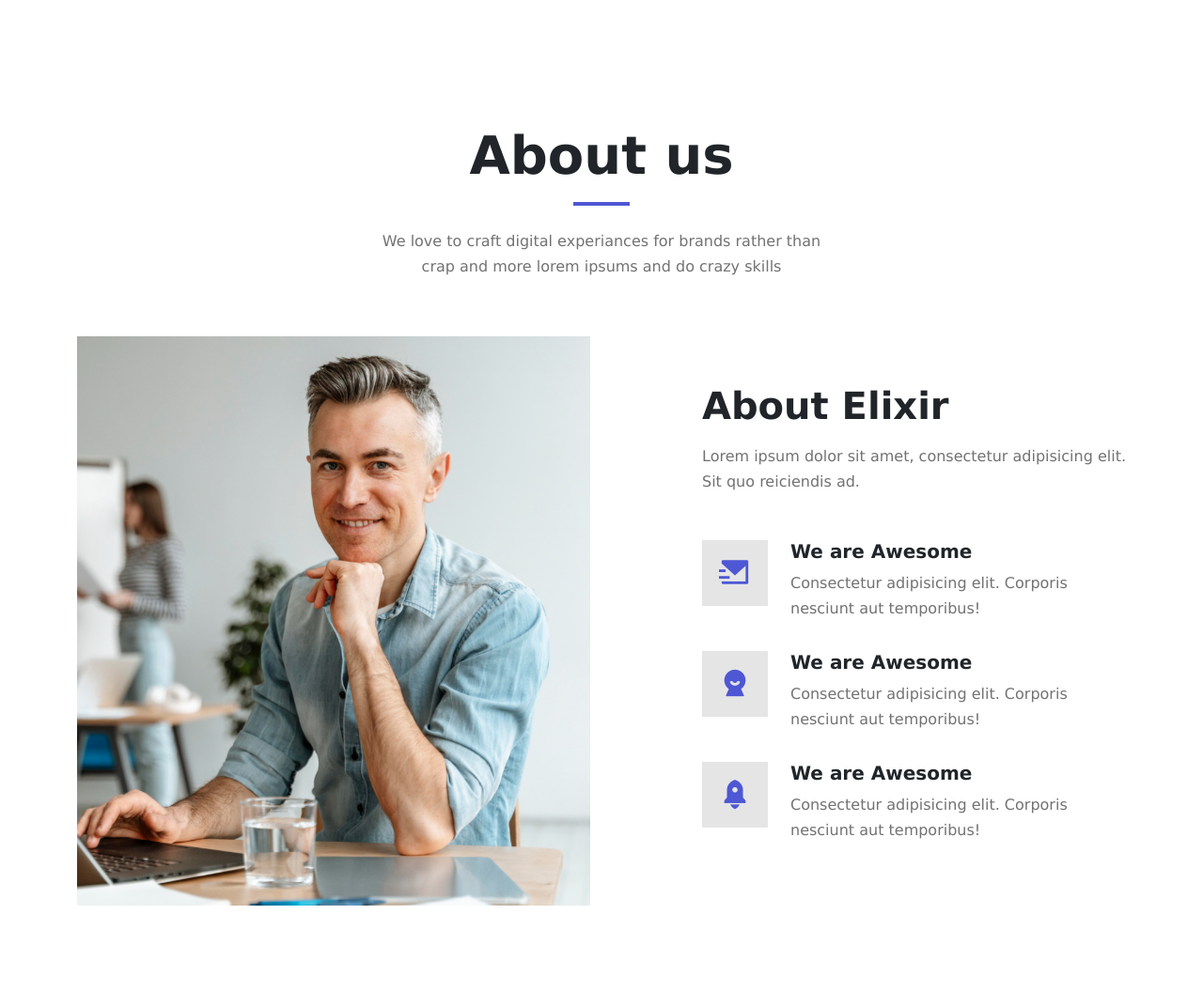
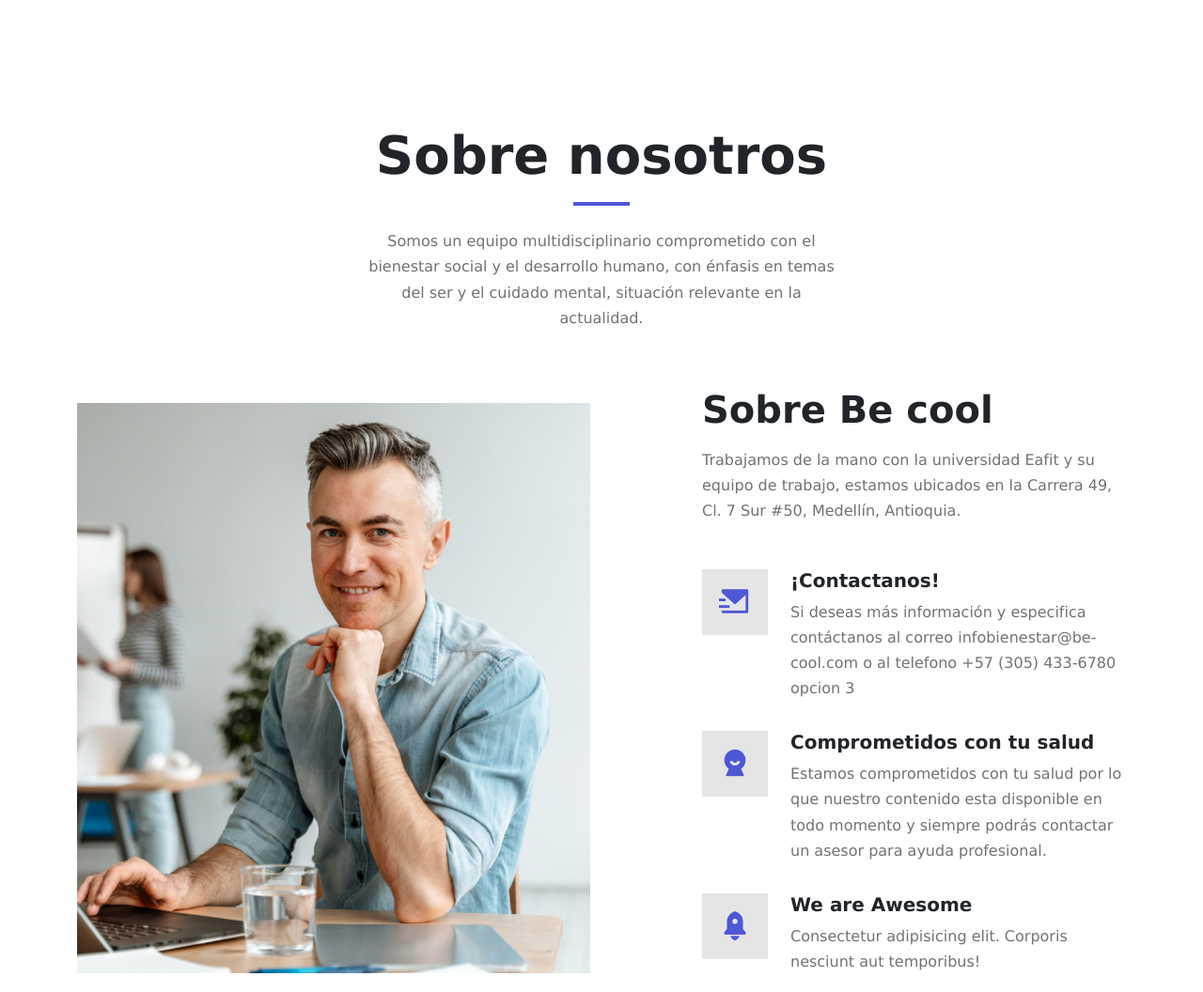
Before and after one commit to Dreamer17p/Bootcamp-2, a plain HTML site: page Elixir/index.html in a window 1280 px wide. Shown: the part 880-1936 px from the top of the page at 94% size. Drawn offline with nearby package versions, Linux system fonts and the light colour scheme.

Commit message:
cambios 30 enero

```diff
--- a/Elixir/index.html
+++ b/Elixir/index.html
@@ -71,9 +71,9 @@
             <div class="row">
                 <div class="col-12 text-center" data-aos="fade-down" data-aos-delay="50">
                     <div class="section-title">
-                        <h1 class="display-4 fw-semibold">About us</h1>
+                        <h1 class="display-4 fw-semibold">Sobre nosotros</h1>
                         <div class="line"></div>
-                        <p>We love to craft digital experiances for brands rather than crap and more lorem ipsums and do crazy skills</p>
+                        <p>Somos un equipo multidisciplinario comprometido con el bienestar social y el desarrollo humano, con énfasis en temas del ser y el cuidado mental, situación relevante en la actualidad.</p>
                     </div>
                 </div>
             </div>
@@ -82,15 +82,15 @@
                     <img src="./assets/images/about.jpg" alt="">
                 </div>
                 <div data-aos="fade-down" data-aos-delay="150" class="col-lg-5">
-                    <h1>About Elixir</h1>
-                    <p class="mt-3 mb-4">Lorem ipsum dolor sit amet, consectetur adipisicing elit. Sit quo reiciendis ad.</p>
+                    <h1>Sobre Be cool</h1>
+                    <p class="mt-3 mb-4">Trabajamos de la mano con la universidad Eafit y su equipo de trabajo, estamos ubicados en la Carrera 49, Cl. 7 Sur #50, Medellín, Antioquia.</p>
                     <div class="d-flex pt-4 mb-3">
                         <div class="iconbox me-4">
                             <i class="ri-mail-send-fill"></i>
                         </div>
                         <div>
-                            <h5>We are Awesome</h5>
-                            <p>Consectetur adipisicing elit. Corporis nesciunt aut temporibus!</p>
+                            <h5>¡Contactanos!</h5>
+                            <p>Si deseas más información y especifica contáctanos al correo infobienestar@be-cool.com o al telefono +57 (305) 433-6780 opcion 3</p>
                         </div>
                     </div>
                     <div class="d-flex mb-3">
@@ -98,8 +98,8 @@
                             <i class="ri-user-5-fill"></i>
                         </div>
                         <div>
-                            <h5>We are Awesome</h5>
-                            <p>Consectetur adipisicing elit. Corporis nesciunt aut temporibus!</p>
+                            <h5>Comprometidos con tu salud</h5>
+                            <p>Estamos comprometidos con tu salud por lo que nuestro contenido esta disponible en todo momento y siempre podrás contactar un asesor para ayuda profesional.</p>
                         </div>
                     </div>
                     <div class="d-flex">
```
